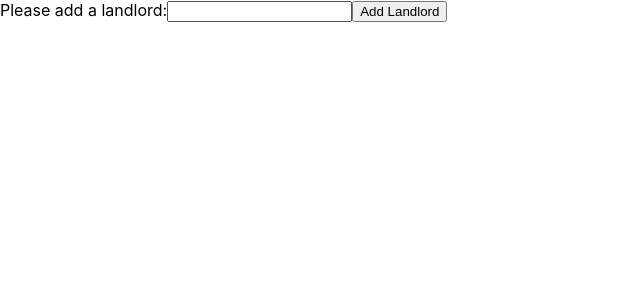
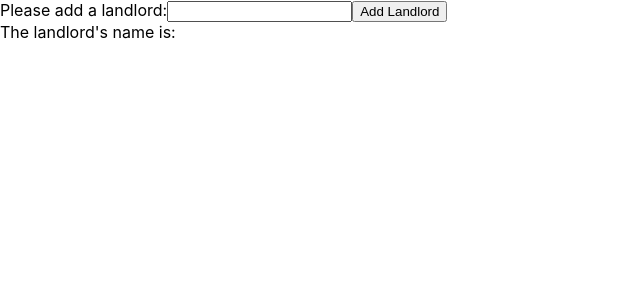
Before and after one commit to haphamo/rent-receipt-maker, a React (Create React App) app: page / in a window 1280 px wide. Shown: the top 300 px of the page, without its empty margins (0-640 px from the left). Built offline with nearby package versions, Linux system fonts and the light colour scheme.

Commit message:
Created state for the display, prevent default for the button

```diff
--- a/src/components/Landlord.js
+++ b/src/components/Landlord.js
@@ -1,17 +1,28 @@
 import React, { useState } from "react";
+
 
 function Landlord() {
   const [landlord, setLandlord] = useState("");
+  const [displayLandlord, setDisplayLandlord] = useState("");
   // prevent default on form submission
   const handleChange = evt => {
-    // evt.preventDefault()
     setLandlord(evt.target.value)
-    console.log(landlord)
+  }
+
+  const handleSubmit = (evt) => {
+    evt.preventDefault();
+    setDisplayLandlord(landlord)
+  }
+
+  const style = {
+    // display: 'flex',
+    // flexDirection: 'column'
   }
 
   return (
-    <form className="add-landlord">
-      <label name="landlord">
+    <section className="container">
+      <form className="add-landlord" onSubmit={handleSubmit}>
+        <label name="landlord" style={style}>
           Please add a landlord:
           <input
             type="text"
@@ -21,6 +32,8 @@ function Landlord() {
           <button type="submit">Add Landlord</button>
         </label>
       </form>
+      The landlord's name is: {displayLandlord}
+    </section>
   );
 }
 
```
Lines whose indentation alone changed are shown as unchanged.
